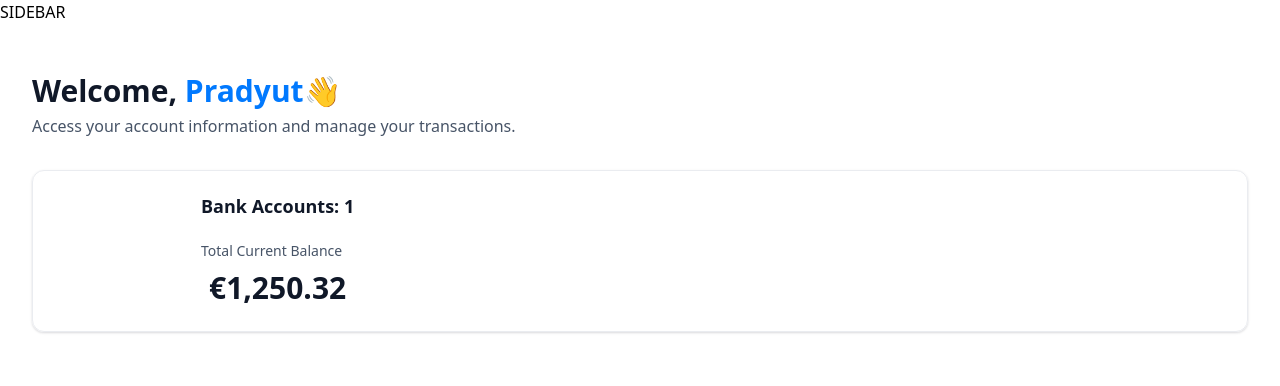
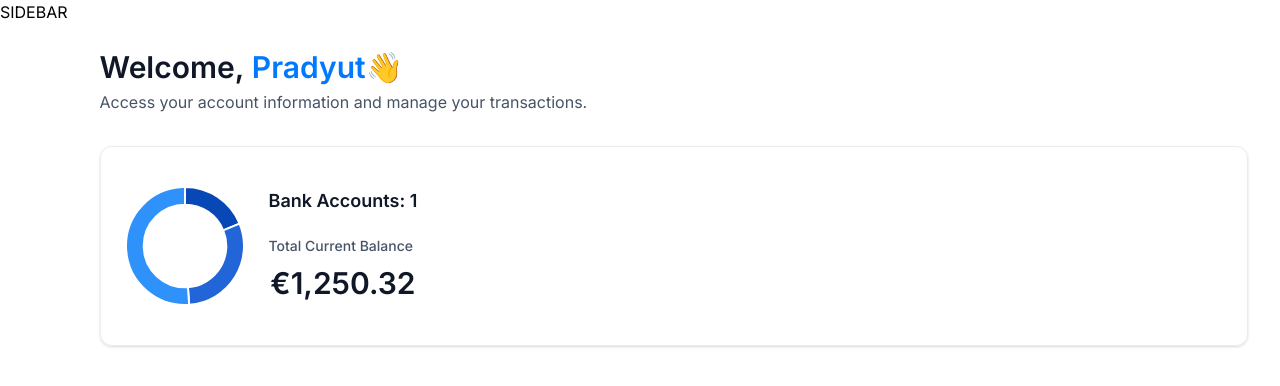
Before and after one commit to pradyutnair/compass, a Next.js app: page / in a window 1280 px wide. Shown: the top 386 px of the page. Built offline with nearby package versions, Linux system fonts and the light colour scheme.

Commit message:
Add donut chart and colours to bank account box

```diff
--- a/app/(root)/layout.tsx
+++ b/app/(root)/layout.tsx
@@ -4,7 +4,7 @@
   children: React.ReactNode;
 }>) {
   return (
-    <main>
+    <main className="flex h-screen w-full font-inter">
         SIDEBAR
         {children}
     </main>
--- a/app/globals.css
+++ b/app/globals.css
@@ -1,6 +1,9 @@
-@tailwind base;
-@tailwind components;
-@tailwind utilities;
+/* styles/globals.css */
+
+@import 'tailwindcss/base';
+@import 'tailwindcss/components';
+@import 'tailwindcss/utilities';
+
 
 * {
   margin: 0;
--- a/components/AnimatedCounter.tsx
+++ b/components/AnimatedCounter.tsx
@@ -7,7 +7,7 @@
             <CountUp
                 end={amount}
                 separator=","
-                duration={1.5}
+                duration={2}
                 decimals={2}
                 decimal="."
                 prefix="€"
--- /dev/null
+++ b/components/DoughnutChart.tsx
@@ -0,0 +1,33 @@
+"use client";
+import { Chart as ChartJS, ArcElement, Tooltip, Legend } from "chart.js";
+import { Doughnut } from "react-chartjs-2";
+
+ChartJS.register(ArcElement, Tooltip, Legend);
+
+const DoughnutChart = ({accounts}: DoughnutChartProps) => {
+    const data = {
+        datasets: [
+            {
+                label:"Banks",
+                data: [1250, 2000, 3400],
+                backgroundColor: ["#0747b6", "#2265d8", "#2f91fa"],
+            }
+        ],
+        labels: ['Bank1', 'Bank2', 'Bank3']
+    }
+    return <Doughnut
+        data={data}
+        options={{
+            responsive: true,
+            maintainAspectRatio: false,
+            cutout: '70%',
+            plugins: {
+                legend: {
+                    display: false
+                }
+            }
+        }}
+    />;
+}
+
+export default DoughnutChart
--- a/components/TotalBalanceBox.tsx
+++ b/components/TotalBalanceBox.tsx
@@ -1,5 +1,6 @@
 import AnimatedCounter from './AnimatedCounter'
 import { formatAmount } from '@/lib/utils'
+import DoughnutChart from "./DoughnutChart";
 
 const TotalBalanceBox = ({
     accounts =[],
@@ -9,7 +10,7 @@
   return (
     <section className="total-balance">
       <div className="total-balance-chart">
-        {/* Donut chart */}
+        <DoughnutChart accounts={accounts}/>
       </div>
 
       <div className="flex flex-col gap-6">
@@ -20,10 +21,10 @@
             <p className="total-balance-label">
                 Total Current Balance
             </p>
-            <p className="total-balance-amount flex-center gap-2">
+            <div className="total-balance-amount flex-center gap-2">
                 {/* {formatAmount(totalCurrentBalance)} */}
                 <AnimatedCounter amount={totalCurrentBalance} />
-            </p>
+            </div>
         </div>
       </div>
     </section>
--- a/package.json
+++ b/package.json
@@ -10,11 +10,13 @@
   },
   "dependencies": {
     "@radix-ui/react-slot": "^1.0.2",
+    "chart.js": "^4.4.2",
     "class-variance-authority": "^0.7.0",
     "clsx": "^2.1.1",
     "lucide-react": "^0.378.0",
     "next": "14.2.3",
     "react": "^18",
+    "react-chartjs-2": "^5.2.0",
     "react-countup": "^6.5.3",
     "react-dom": "^18",
     "tailwind-merge": "^2.3.0",
```
Also changed, not shown: components/SideBar.tsx (added), 1 other file (tests, documents, lock files or other folders).
